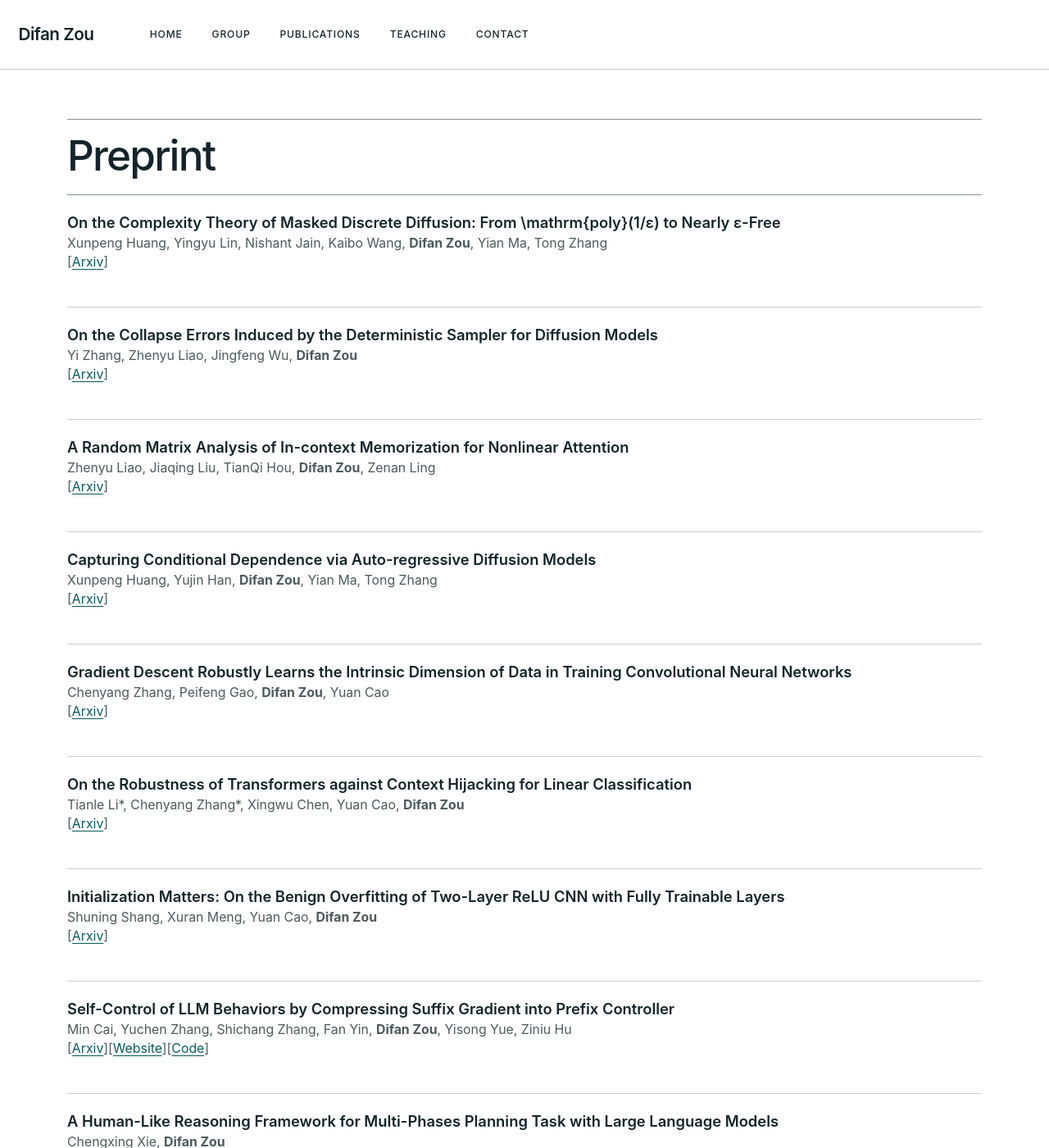
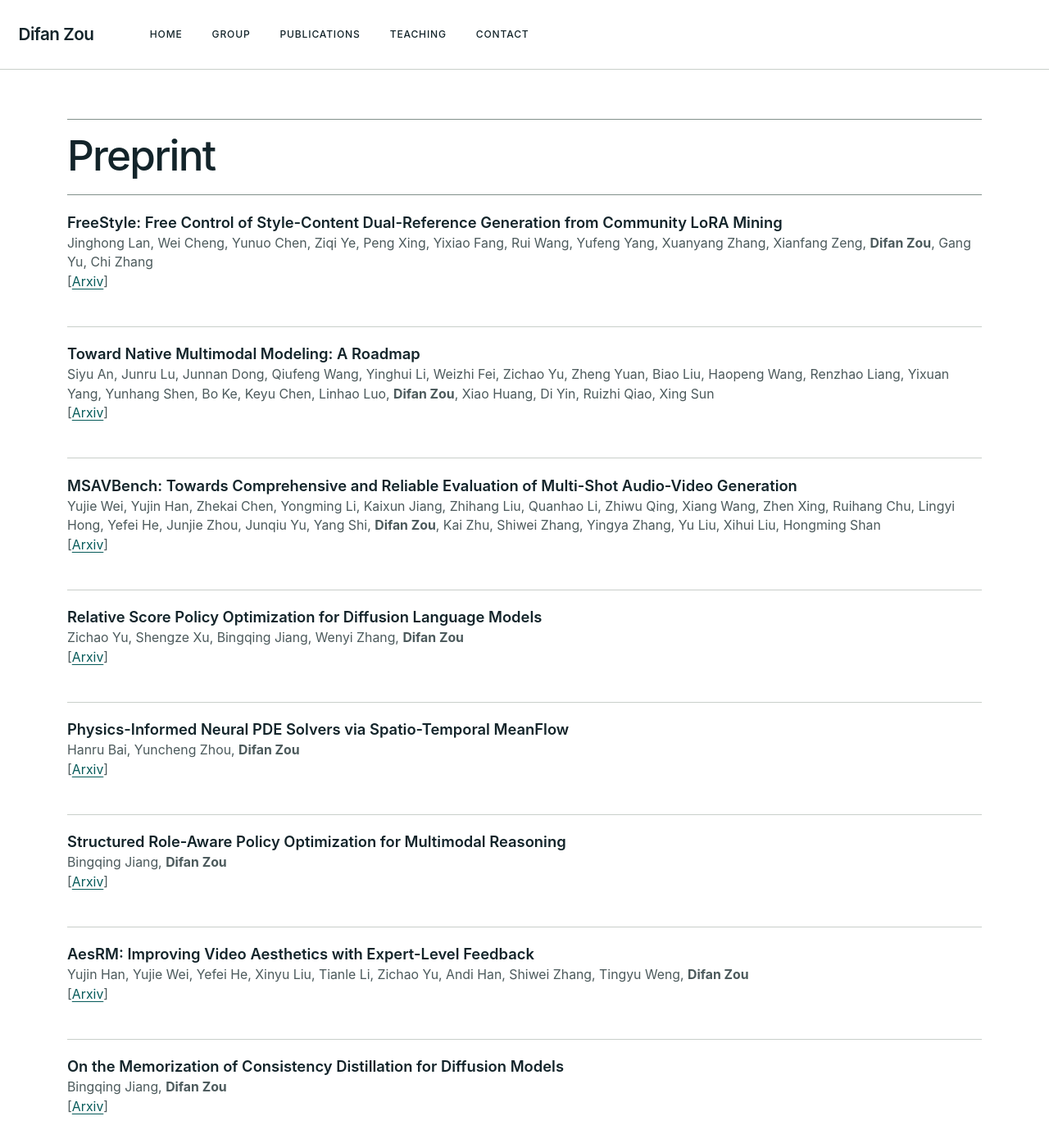
Before and after one commit to difanzou/difanzou.github.io, a Jekyll site: the page built from _pages/publications.md, in a window 1280 px wide and 1400 px high, scrolled down 12681 px. Shown: the whole window at 82% size. Built offline with Jekyll 4.4.1, drawn with Linux system fonts in a browser that asks for light colours; some of the changed text lies outside the part shown.

Commit message:
Add recent arXiv preprints

```diff
--- a/_pages/publications.md
+++ b/_pages/publications.md
@@ -420,6 +420,50 @@ International Conference on Machine Learning (**ICML**), 2018\
 
 ## Preprint
 
+* FreeStyle: Free Control of Style-Content Dual-Reference Generation from Community LoRA Mining\
+Jinghong Lan, Wei Cheng, Yunuo Chen, Ziqi Ye, Peng Xing, Yixiao Fang, Rui Wang, Yufeng Yang, Xuanyang Zhang, Xianfang Zeng, **Difan Zou**, Gang Yu, Chi Zhang\
+\[[Arxiv](https://arxiv.org/pdf/2606.20506)\]
+
+* Toward Native Multimodal Modeling: A Roadmap\
+Siyu An, Junru Lu, Junnan Dong, Qiufeng Wang, Yinghui Li, Weizhi Fei, Zichao Yu, Zheng Yuan, Biao Liu, Haopeng Wang, Renzhao Liang, Yixuan Yang, Yunhang Shen, Bo Ke, Keyu Chen, Linhao Luo, **Difan Zou**, Xiao Huang, Di Yin, Ruizhi Qiao, Xing Sun\
+\[[Arxiv](https://arxiv.org/pdf/2605.25343)\]
+
+* MSAVBench: Towards Comprehensive and Reliable Evaluation of Multi-Shot Audio-Video Generation\
+Yujie Wei, Yujin Han, Zhekai Chen, Yongming Li, Kaixun Jiang, Zhihang Liu, Quanhao Li, Zhiwu Qing, Xiang Wang, Zhen Xing, Ruihang Chu, Lingyi Hong, Yefei He, Junjie Zhou, Junqiu Yu, Yang Shi, **Difan Zou**, Kai Zhu, Shiwei Zhang, Yingya Zhang, Yu Liu, Xihui Liu, Hongming Shan\
+\[[Arxiv](https://arxiv.org/pdf/2605.20183)\]
+
+* Relative Score Policy Optimization for Diffusion Language Models\
+Zichao Yu, Shengze Xu, Bingqing Jiang, Wenyi Zhang, **Difan Zou**\
+\[[Arxiv](https://arxiv.org/pdf/2605.10218)\]
+
+* Physics-Informed Neural PDE Solvers via Spatio-Temporal MeanFlow\
+Hanru Bai, Yuncheng Zhou, **Difan Zou**\
+\[[Arxiv](https://arxiv.org/pdf/2605.08915)\]
+
+* Structured Role-Aware Policy Optimization for Multimodal Reasoning\
+Bingqing Jiang, **Difan Zou**\
+\[[Arxiv](https://arxiv.org/pdf/2605.07274)\]
+
+* AesRM: Improving Video Aesthetics with Expert-Level Feedback\
+Yujin Han, Yujie Wei, Yefei He, Xinyu Liu, Tianle Li, Zichao Yu, Andi Han, Shiwei Zhang, Tingyu Weng, **Difan Zou**\
+\[[Arxiv](https://arxiv.org/pdf/2604.28078)\]
+
+* On the Memorization of Consistency Distillation for Diffusion Models\
+Bingqing Jiang, **Difan Zou**\
+\[[Arxiv](https://arxiv.org/pdf/2604.23552)\]
+
+* A Mechanism Study of Delayed Loss Spikes in Batch-Normalized Linear Models\
+Peifeng Gao, Wenyi Fang, Yang Zheng, **Difan Zou**\
+\[[Arxiv](https://arxiv.org/pdf/2604.16809)\]
+
+* ProFlow: Zero-Shot Physics-Consistent Sampling via Proximal Flow Guidance\
+Zichao Yu, Ming Li, Wenyi Zhang, **Difan Zou**, Weiguo Gao\
+\[[Arxiv](https://arxiv.org/pdf/2601.20227)\]
+
+* Differentiable Evolutionary Reinforcement Learning\
+Sitao Cheng, Tianle Li, Xuhan Huang, Xunjian Yin, **Difan Zou**\
+\[[Arxiv](https://arxiv.org/pdf/2512.13399)\]
+
 
 * On the Complexity Theory of Masked Discrete Diffusion: From \mathrm{poly}(1/ε) to Nearly ε-Free\
 Xunpeng Huang, Yingyu Lin, Nishant Jain, Kaibo Wang, **Difan Zou**, Yian Ma, Tong Zhang\
```
